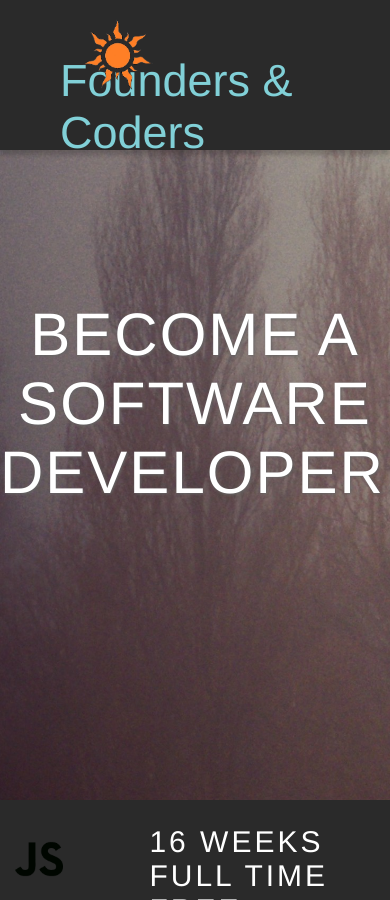
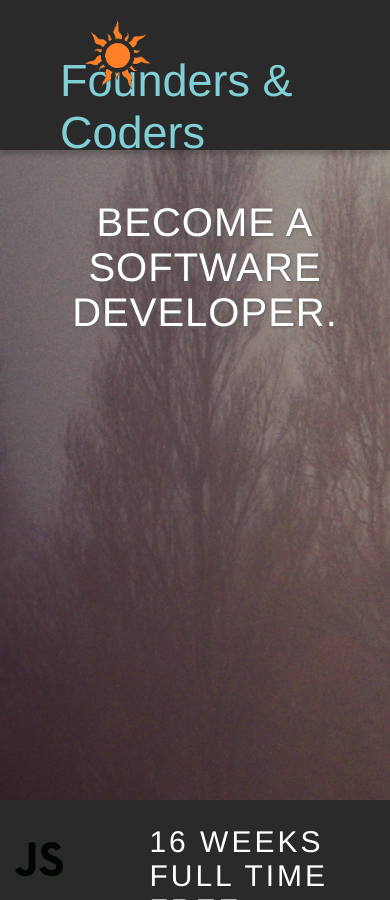
Before and after one commit to foundersandcoders/our-site-v0-DEFUNCT, a Jekyll site: the page built from fac/index.html, in a window 390 px wide and 900 px high. Built offline with Jekyll 4.4.1, drawn with Linux system fonts in a browser that asks for light colours.

Commit message:
just a little bit of mobile styles, merging branch

```diff
--- a/fac/_sass/_landingpage.scss
+++ b/fac/_sass/_landingpage.scss
@@ -12,7 +12,7 @@
     #title-wrapper {
         display: block;
         margin: auto;
-        h1 {
+        #title {
             display:block;
             margin: 0;
             padding-top: 300px;
@@ -26,3 +26,18 @@
         }
     }
 }
+
+@media (max-width: 420px) {
+    #landing {
+        #title-wrapper {
+            #title {
+                padding-top: 200px;
+                font-size: 40px;
+                font-weight: 200;
+                letter-spacing: 1px;
+                padding-left: 20px;
+                padding-left: 20px;
+            }
+        }
+    }
+}
--- a/fac/_sass/_parallax.scss
+++ b/fac/_sass/_parallax.scss
@@ -138,3 +138,16 @@
         }
     }
 }
+@media (max-width: 360px) {
+    #parallax {
+        #tech-stack-wrapper {
+            #tech-stack {
+                .icon-wrapper {
+                    img {
+                        max-width: 135%;
+                    }
+                }
+            }
+        }
+    }
+}
```
